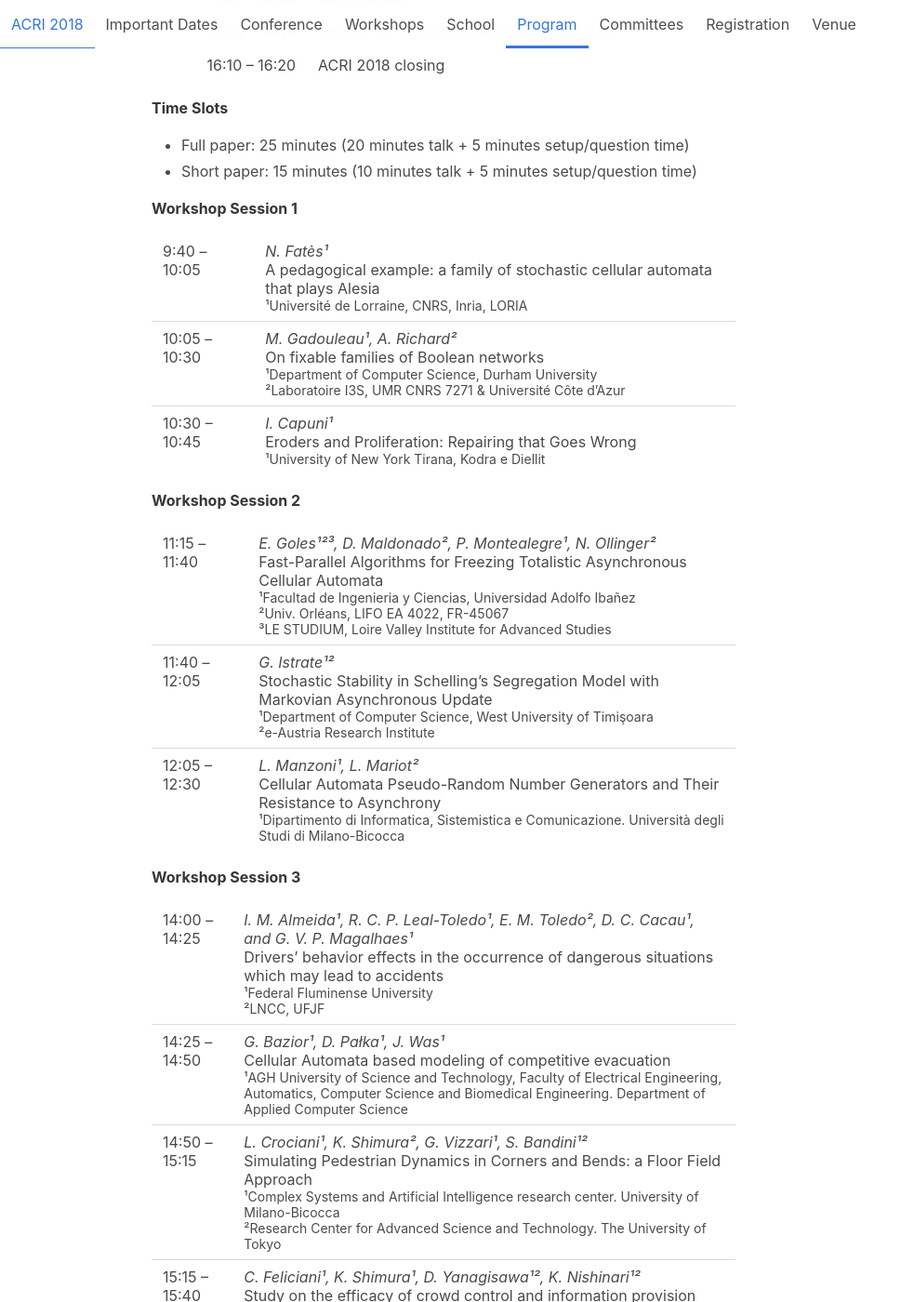
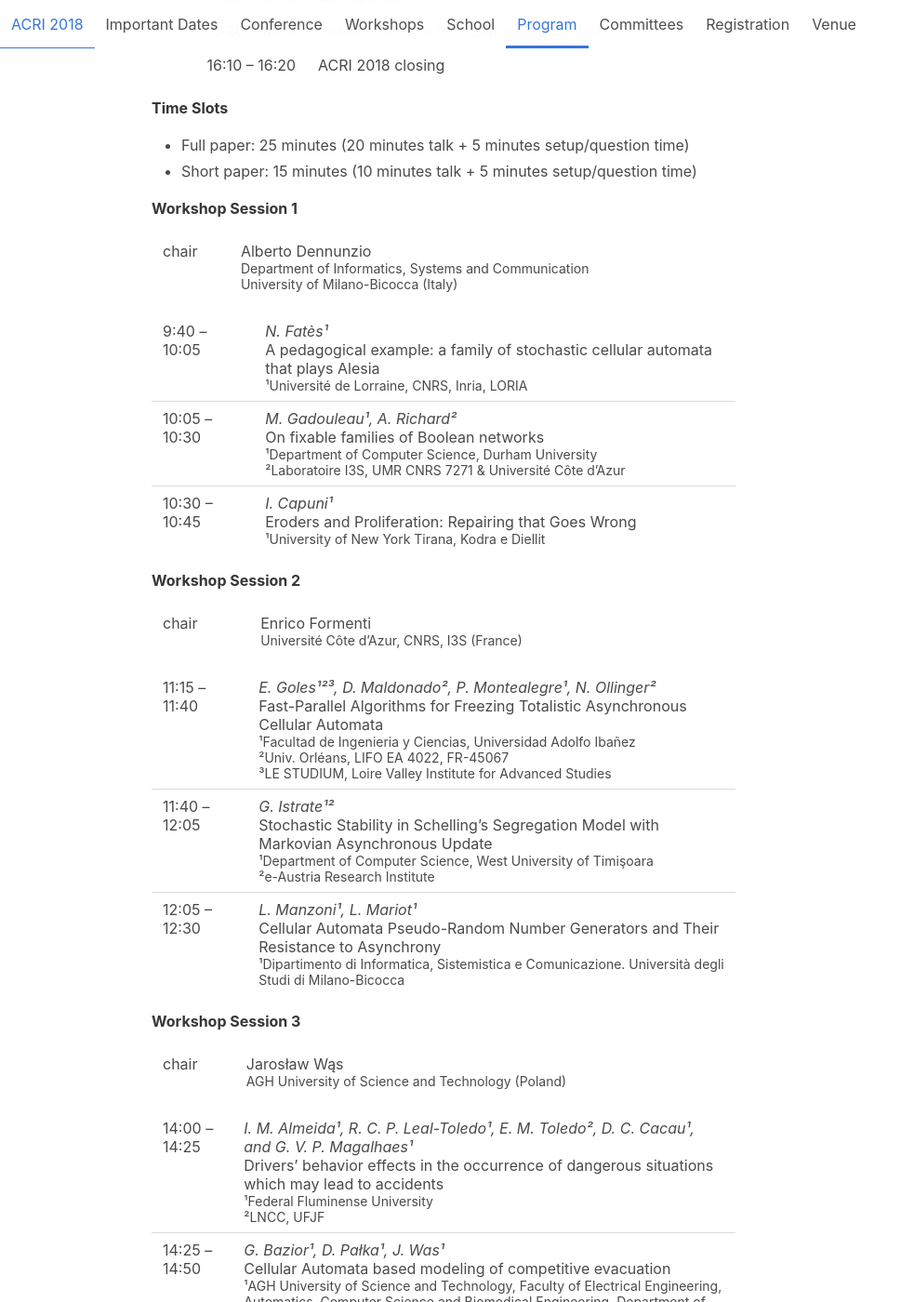
Before and after one commit to acri2018/acri2018.github.io, a Jekyll site: the page built from program.md, in a window 1280 px wide and 1400 px high, scrolled down 2256 px. Shown: the whole window at 93% size, without its empty margins (0-983 px from the left). Built offline with Jekyll 4.4.1, drawn with Linux system fonts in a browser that asks for light colours; some of the changed text lies outside the part shown.

Commit message:
Session chairs added

```diff
--- a/_includes/detailed_workshops_program.md
+++ b/_includes/detailed_workshops_program.md
@@ -1,6 +1,8 @@
 <a name="workshop-1"></a>
 
 **Workshop Session 1**
+
+| chair | Alberto Dennunzio <br><small>Department of Informatics, Systems and Communication<br>University of Milano-Bicocca (Italy)</small> |
 
 <table>
 <tr><td> 9:40 – 10:05 </td><td> {% include workshop-papers.md id='Fates' %} </td></tr>
@@ -12,6 +14,8 @@
 
 **Workshop Session 2**
 
+| chair | Enrico Formenti <br><small> Université Côte d'Azur, CNRS, I3S (France)</small>|
+
 <table>
 <tr><td> 11:15 – 11:40 </td><td> {% include workshop-papers.md id='Goles' %} </td></tr>
 <tr><td> 11:40 – 12:05 </td><td> {% include workshop-papers.md id='Istrate' %} </td></tr>
@@ -21,6 +25,8 @@
 <a name="workshop-3"></a>
 
 **Workshop Session 3**
+
+| chair | Jarosław Wąs <br><small>AGH University of Science and Technology (Poland)</small> |
 
 <table>
 <tr><td> 14:00 – 14:25 </td><td> {% include workshop-papers.md id='Almeida' %} </td></tr>
@@ -33,6 +39,8 @@
 
 **Workshop Session 4**
 
+| chair | Katsuhiro Nishinari <br><small>Research Center for Advanced Science and Technology, The University of Tokyo (Japan)</small> |
+
 <table>
 <tr><td> 16:10 – 16:35 </td><td> {% include workshop-papers.md id='Gorrini' %} </td></tr>
 <tr><td> 16:35 – 17:00 </td><td> {% include workshop-papers.md id='Kartalidis' %} </td></tr>
--- a/_includes/workshop-papers.md
+++ b/_includes/workshop-papers.md
@@ -24,7 +24,7 @@
 		<small>¹Department of Computer Science, West University of Timişoara</small><br>
 		<small>²e-Austria Research Institute</small>
 	{% when 'Manzoni' %}
-		<i>L. Manzoni¹, L. Mariot²</i> <br>
+		<i>L. Manzoni¹, L. Mariot¹</i> <br>
 		Cellular Automata Pseudo-Random Number Generators and Their Resistance to Asynchrony <br>
 		<small>¹Dipartimento di Informatica, Sistemistica e Comunicazione. Università degli Studi di Milano-Bicocca</small>
 	{% when 'Almeida' %}
--- a/program.md
+++ b/program.md
@@ -58,6 +58,8 @@ For the [school program](/school#schedule) see the [here](/school#schedule).
 
 **Session 1**
 
+| chair | Luca Mariot <br><small> Department of Informatics, Systems and Communication<br> University of Milano-Bicocca (Italy)</small>  |
+
 <table>
 <tr><td> 10:50 – 11:15 </td><td> {% include papers.md id='Ghosh' %} </td></tr>
 <tr><td> 11:15 – 11:40 </td><td> {% include papers.md id='Graudenzi' %} </td></tr>
@@ -69,6 +71,8 @@ For the [school program](/school#schedule) see the [here](/school#schedule).
 
 **Session 2**
 
+| chair | Thomas Worsch <br><small>Institute for Theoretical Informatics, Karlsruhe Institute of Technology (Germany) </small> |
+
 <table>
 <tr><td> 14:00 – 14:25 </td><td> {% include papers.md id='Dennunzio' %}   </td></tr>
 <tr><td> 14:25 – 14:50 </td><td> {% include papers.md id='DiGregorio' %}  </td></tr>
@@ -79,6 +83,8 @@ For the [school program](/school#schedule) see the [here](/school#schedule).
 
 **Session 3**
 
+| chair | Giuseppe Vizzari <br><small> Department of Informatics, Systems and Communication, University of Milano-Bicocca (Italy)</small> |
+
 <table>
 <tr><td> 15:40 – 16:05 </td><td> {% include papers.md id='Malecki' %} </td></tr>
 <tr><td> 16:05 – 16:30 </td><td> {% include papers.md id='Wagner' %}  </td></tr>
@@ -87,6 +93,8 @@ For the [school program](/school#schedule) see the [here](/school#schedule).
 <a name="main-4"></a>
 
 **Session 4**
+
+| chair | Georgios Sirakoulis <br><small>Democritus University of Thrace (Greece)</small> |
 
 <table>
 <tr><td> 9:00 – 9:25 </td><td> {% include papers.md id='Chraibi' %} </td></tr>
@@ -97,6 +105,8 @@ For the [school program](/school#schedule) see the [here](/school#schedule).
 <a name="main-5"></a>
 
 **Session 5**
+
+| chair | Luca Manzoni <br><small> Department of Informatics, Systems and Communication<br> University of Milano-Bicocca (Italy)</small> |
 
 <table>
 <tr><td> 10:50 – 11:15 </td><td> {% include papers.md id='Kayama' %} </td></tr>
@@ -109,6 +119,8 @@ For the [school program](/school#schedule) see the [here](/school#schedule).
 
 **Session 6**
 
+| chair | Franco Bagnoli <br><small>Department of Physics and Astronomy, University of Florence (Italy)</small> |
+
 <table>
 <tr><td> 14:00 – 14:25 </td><td> {% include papers.md id='Abdennour' %} </td></tr>
 <tr><td> 14:25 – 14:50 </td><td> {% include papers.md id='Garcia-Duro' %} </td></tr>
@@ -119,6 +131,8 @@ For the [school program](/school#schedule) see the [here](/school#schedule).
 
 **Session 7**
 
+| chair | Andrea Gorrini <br><small> Department of Informatics, Systems and Communication<br> University of Milano-Bicocca (Italy) </small> |
+
 <table>
 <tr><td> 15:40 – 16:05 </td><td> {% include papers.md id='Stepien' %} </td></tr>
 <tr><td> 16:05 – 16:30 </td><td> {% include papers.md id='Carrieri' %} </td></tr>
@@ -127,6 +141,8 @@ For the [school program](/school#schedule) see the [here](/school#schedule).
 <a name="main-8"></a>
 
 **Session 8**
+
+| chair | Stefania Bandini <br><small> Department of Informatics, Systems and Communication<br> University of Milano-Bicocca (Italy) </small> |
 
 <table>
 <tr><td> 10:50 – 11:15 </td><td> {% include papers.md id='Daly' %} </td></tr>
@@ -139,6 +155,8 @@ For the [school program](/school#schedule) see the [here](/school#schedule).
 
 **Session 9**
 
+| chair | Hiroshi Umeo <br><small>University of Osaka Electro-Communication, Osaka (Japan)</small> |
+
 <table>
 <tr><td> 14:00 – 14:25 </td><td> {% include papers.md id='Bagnoli-01' %} </td></tr>
 <tr><td> 14:25 – 14:50 </td><td> {% include papers.md id='Nguyen' %} </td></tr>
@@ -147,6 +165,8 @@ For the [school program](/school#schedule) see the [here](/school#schedule).
 <a name="main-10"></a>
 
 **Session 10**
+
+| chair | Giancarlo Mauri <br><small>Department of Informatics, Systems and Communication<br> University of Milano-Bicocca (Italy)</small>  |
 
 <table>
 <tr><td> 15:20 – 15:45 </td><td> {% include papers.md id='Bagnoli-02' %} </td></tr>
```
